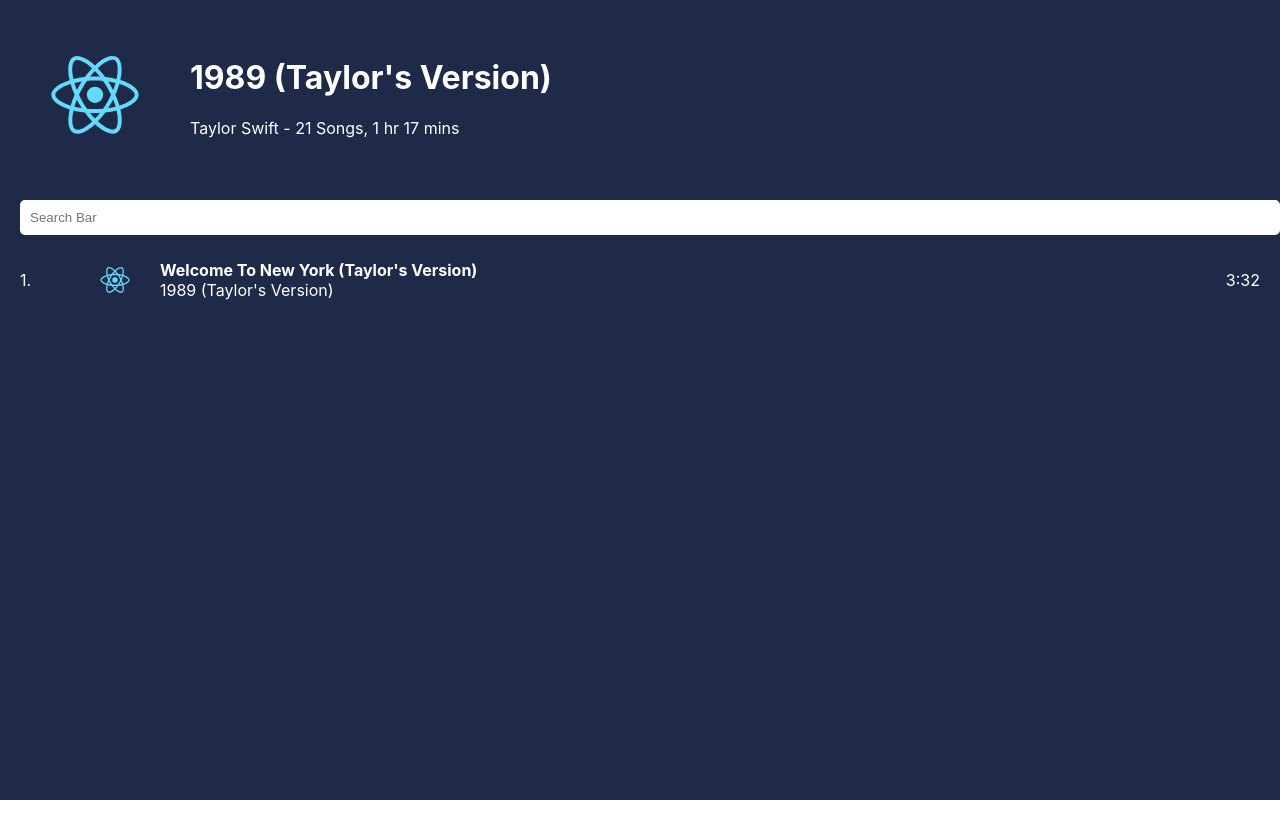
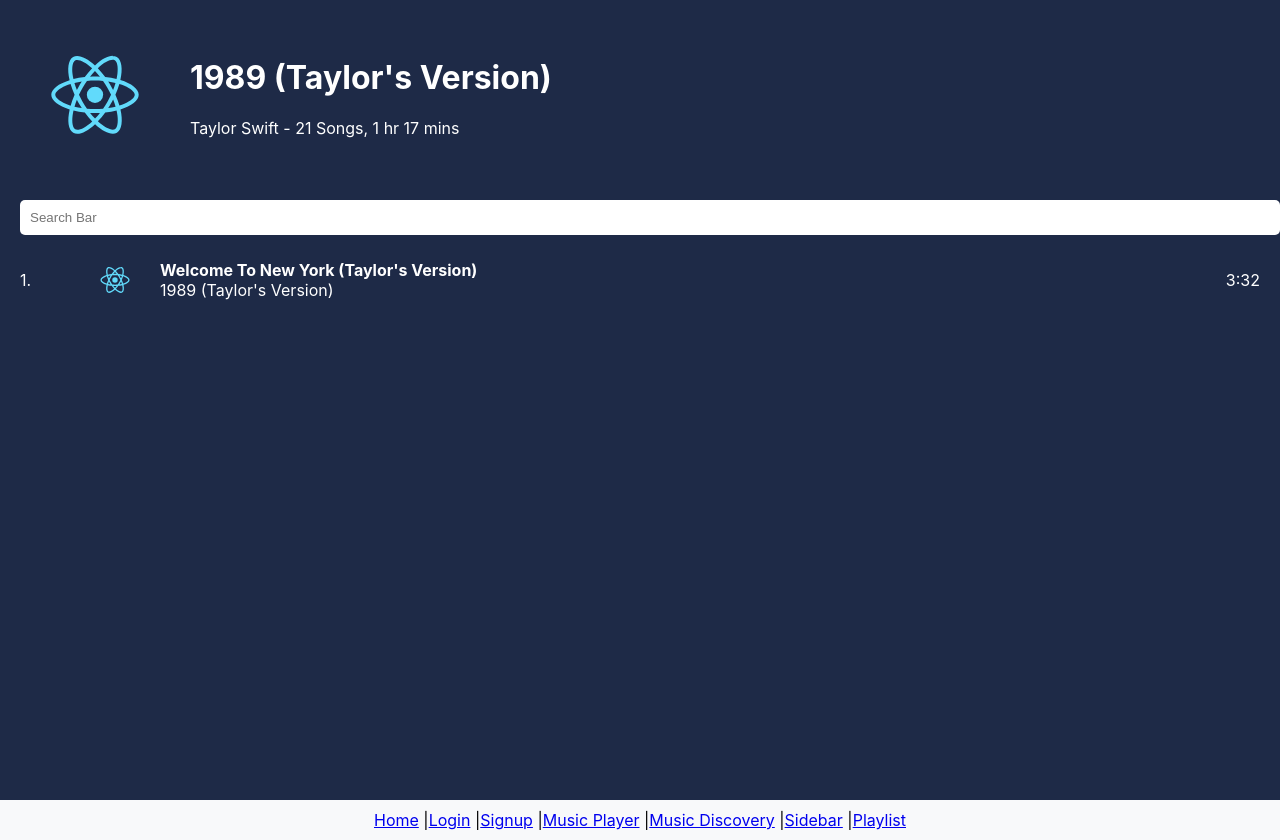
Before and after one commit to saakhani/groove-music-dbms, a React (Create React App) app in the folder frontend/: page / in a window 1280 px wide. Before the commit the page ends 800 px from the top, so only its background shows below. Built offline with nearby package versions, Linux system fonts and the light colour scheme.

Commit message:
Add basic footer navigation for debugging

```diff
--- a/frontend/src/App.js
+++ b/frontend/src/App.js
@@ -9,6 +9,9 @@
 import MusicDiscoveryPage from './pages/MusicDiscoveryPage';
 import SidebarPage from './pages/SidebarPage';
 import PlaylistPage from './pages/PlaylistPage';
+import { Link } from "react-router-dom";
+import Layout from "./components/Layout";
+
 
 
 
@@ -16,6 +19,7 @@
 function App() {
   return (
     <BrowserRouter>
+      <Layout>
         <Routes>
           <Route path="/" element={<AlbumPage />} />
           <Route path="/login" element={<LoginPage />} />
@@ -25,6 +29,7 @@
           <Route path="/sidebar" element={<SidebarPage />} />
           <Route path="/playlist" element={<PlaylistPage />} />
         </Routes>
+      </Layout>
     </BrowserRouter>
   );
 }
--- /dev/null
+++ b/frontend/src/components/Footer.js
@@ -0,0 +1,18 @@
+import React from 'react';
+import { Link } from 'react-router-dom';
+
+const Footer = () => {
+  return (
+    <footer style={{ backgroundColor: '#f8f9fa', padding: '10px', textAlign: 'center' }}>
+      <Link to="/">Home</Link> |
+      <Link to="/login">Login</Link> |
+      <Link to="/signup">Signup</Link> |
+      <Link to="/music-player">Music Player</Link> |
+      <Link to="/music-discovery">Music Discovery</Link> |
+      <Link to="/sidebar">Sidebar</Link> |
+      <Link to="/playlist">Playlist</Link>
+    </footer>
+  );
+};
+
+export default Footer;
--- /dev/null
+++ b/frontend/src/components/Layout.js
@@ -0,0 +1,13 @@
+import React from 'react';
+import Footer from './Footer';
+
+const Layout = ({ children }) => {
+  return (
+    <>
+      {children}
+      <Footer />
+    </>
+  );
+};
+
+export default Layout;
```
Lines whose indentation alone changed are shown as unchanged.
